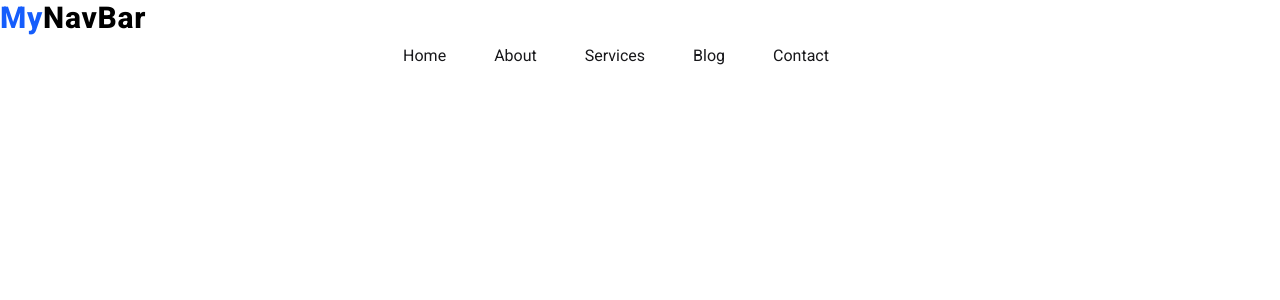
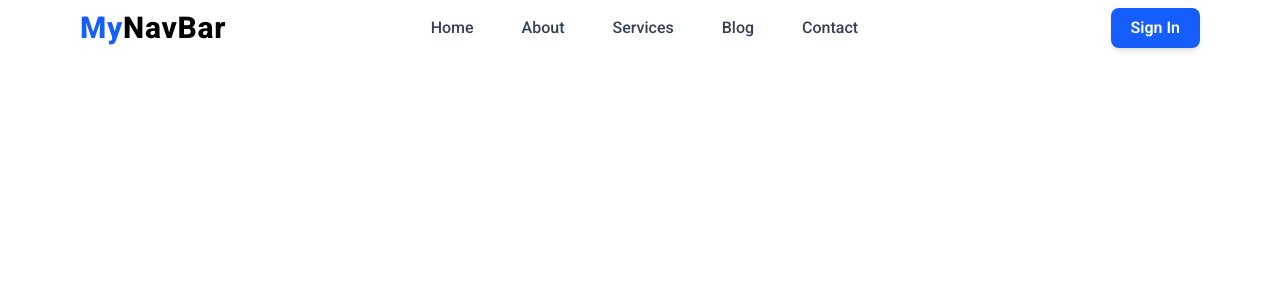
Before and after one commit to antu-sen/React-Toggle, a React (Vite) app: page /contact in a window 1280 px wide. Shown: the top 300 px of the page. Built offline with nearby package versions, Linux system fonts and the light colour scheme.

Commit message:
add button or style navbar

```diff
--- a/src/components/NavBar/Link.jsx
+++ b/src/components/NavBar/Link.jsx
@@ -2,7 +2,7 @@
 const Link = ({route}) => {
     return (
         <li className="mr-12">
-            <a href={route.path}>{route.name}</a>
+            <a className="text-gray-700 font-medium hover:text-blue-600 transition duration-300" href={route.path}>{route.name}</a>
         </li>
     );
 };
--- a/src/components/Navbar.jsx
+++ b/src/components/Navbar.jsx
@@ -31,15 +31,18 @@ const navigationData = [
 
 const Navbar = () => {
   return (
-    <nav>
+    <nav className="flex justify-between items-center py-2 px-20">
       <h3 className="text-3xl font-extrabold tracking-wide text-blue-600 cursor-pointer">
         My<span className="text-black">NavBar</span>
       </h3>
-      <ul className="flex justify-center items-center mt-2">
+      <ul className="flex justify-center items-center">
         {navigationData.map((route) => (
           <Link key={route.id} route={route}></Link>
         ))}
       </ul>
+      <button className="px-5 py-2 bg-blue-600 text-white font-semibold rounded-lg shadow-md hover:bg-blue-700 transition duration-300 cursor-pointer">
+        Sign In
+      </button>
     </nav>
   );
 };
```
